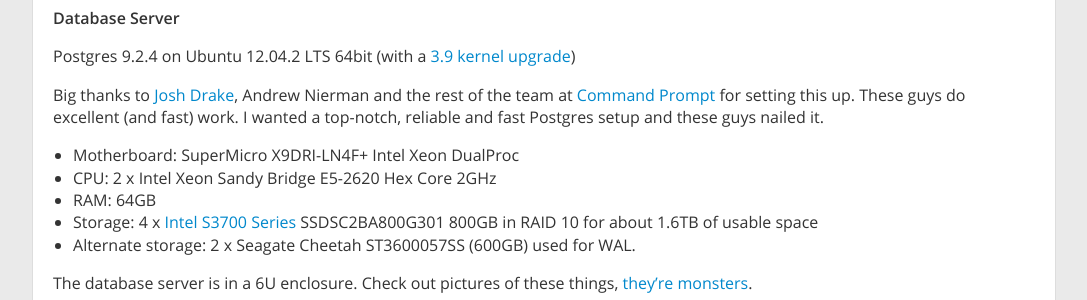
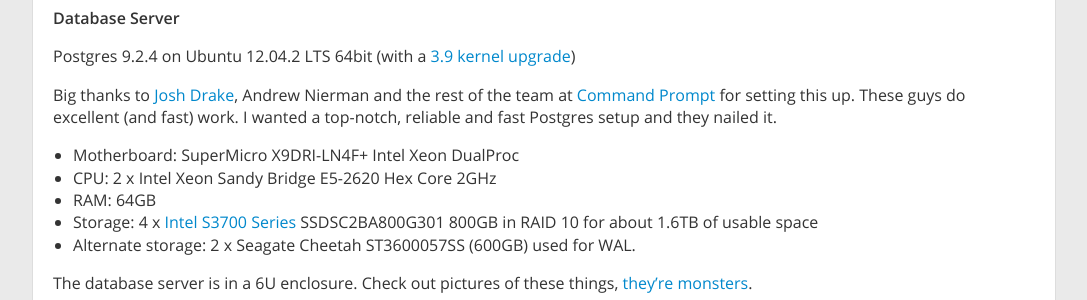
Before and after one commit to digideskio/feedbin-blog, a Jekyll site: the page built from _posts/2013-06-28-full-metal-hosting.md, in a window 1280 px wide. Shown: the part 819-1119 px from the top of the page, without its empty margins (96-1183 px from the left). Built offline with Jekyll 4.4.1, drawn with Linux system fonts in a browser that asks for light colours; comment, search, counter and statistics services are not loaded.

Commit message:
Nailed it.

```diff
--- a/_posts/2013-06-28-full-metal-hosting.md
+++ b/_posts/2013-06-28-full-metal-hosting.md
@@ -24,7 +24,7 @@
 
 Postgres 9.2.4 on Ubuntu 12.04.2 LTS 64bit (with a [3.9 kernel upgrade](http://commandprompt.com/blogs/joshua_drake/2013/06/the_steaming_pile_that_is_precise_with_kernel_32))
 
-Big thanks to [Josh Drake](http://www.commandprompt.com/blogs/joshua_drake/), Andrew Nierman and the rest of the team at [Command Prompt](http://commandprompt.com/) for setting this up. These guys do excellent (and fast) work. I wanted a top-notch, reliable and fast Postgres setup and these guys nailed it.
+Big thanks to [Josh Drake](http://www.commandprompt.com/blogs/joshua_drake/), Andrew Nierman and the rest of the team at [Command Prompt](http://commandprompt.com/) for setting this up. These guys do excellent (and fast) work. I wanted a top-notch, reliable and fast Postgres setup and they nailed it.
 
 - Motherboard: SuperMicro X9DRI-LN4F+ Intel Xeon DualProc
 - CPU: 2 x Intel Xeon Sandy Bridge E5-2620 Hex Core 2GHz
```
